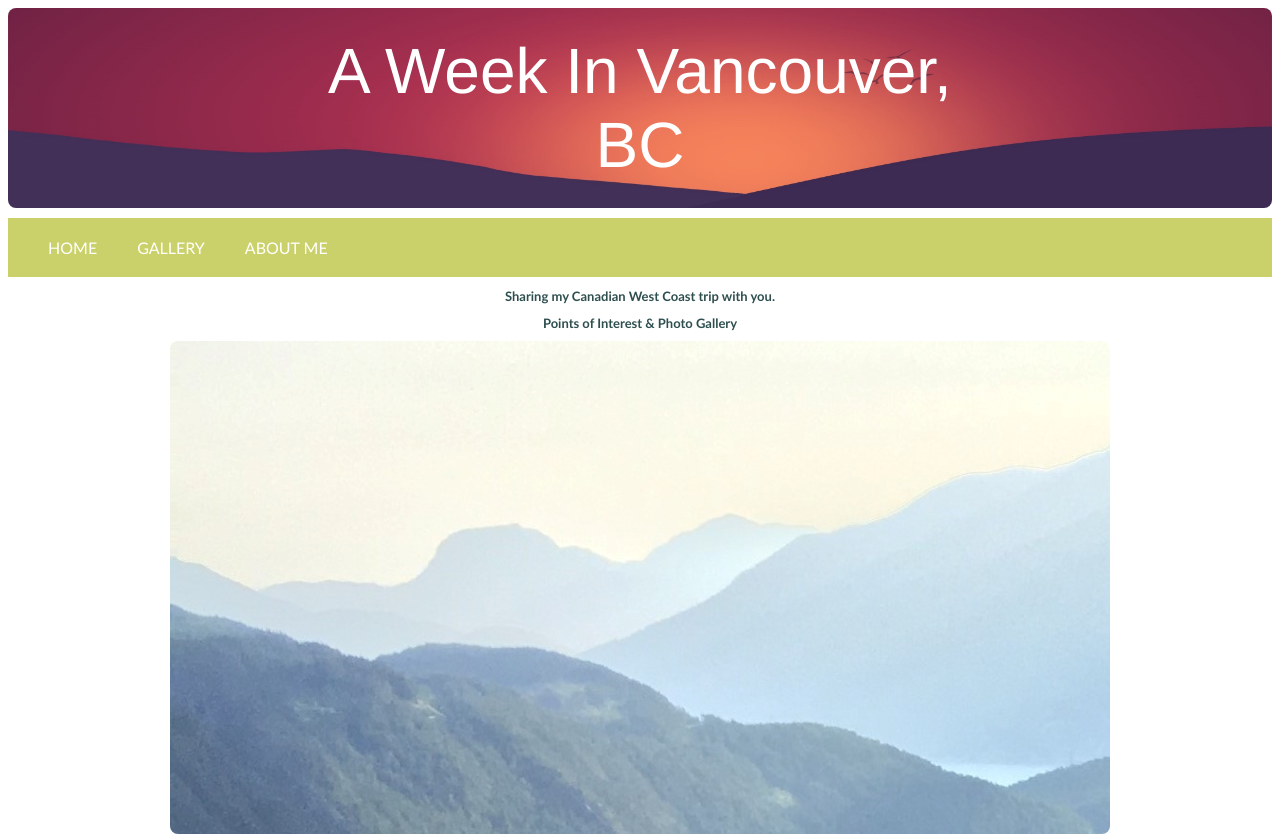
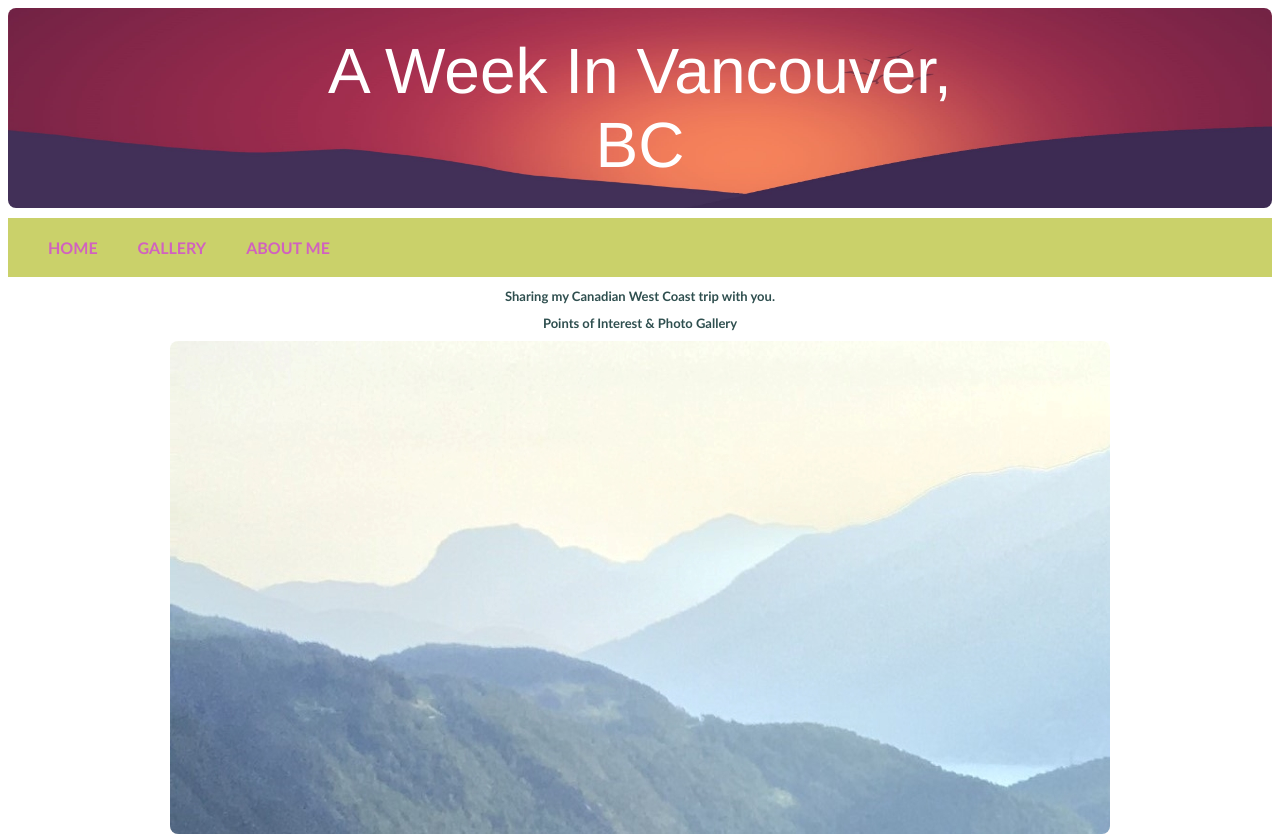
Before and after one commit to keziayu/webcom, a plain HTML site: page index.html in a window 1280 px wide. Shown: the top 837 px of the page. Drawn offline with Linux system fonts and the light colour scheme.

Commit message:
contrast nav

```diff
--- a/css/mystyle.css
+++ b/css/mystyle.css
@@ -45,7 +45,8 @@ li {
 
 li a{
   display: inline;
-  color: white;
+  color: #d162bf;
+  font-weight: bold;
   text-align: center;
   padding:20px 20px;
   text-decoration: none;
@@ -53,12 +54,15 @@ li a{
 }
 
 li a:hover {
-  background-color: #d162bf;
+  background-color: white;
+  font-weight: normal;
 }
 
 /* tab styling */
 li a:focus {
-	background-color:#d162bf;
+	background-color: #d162bf;
+	font-weight: normal;
+	color: white;
 }
 
 h1 {
```
